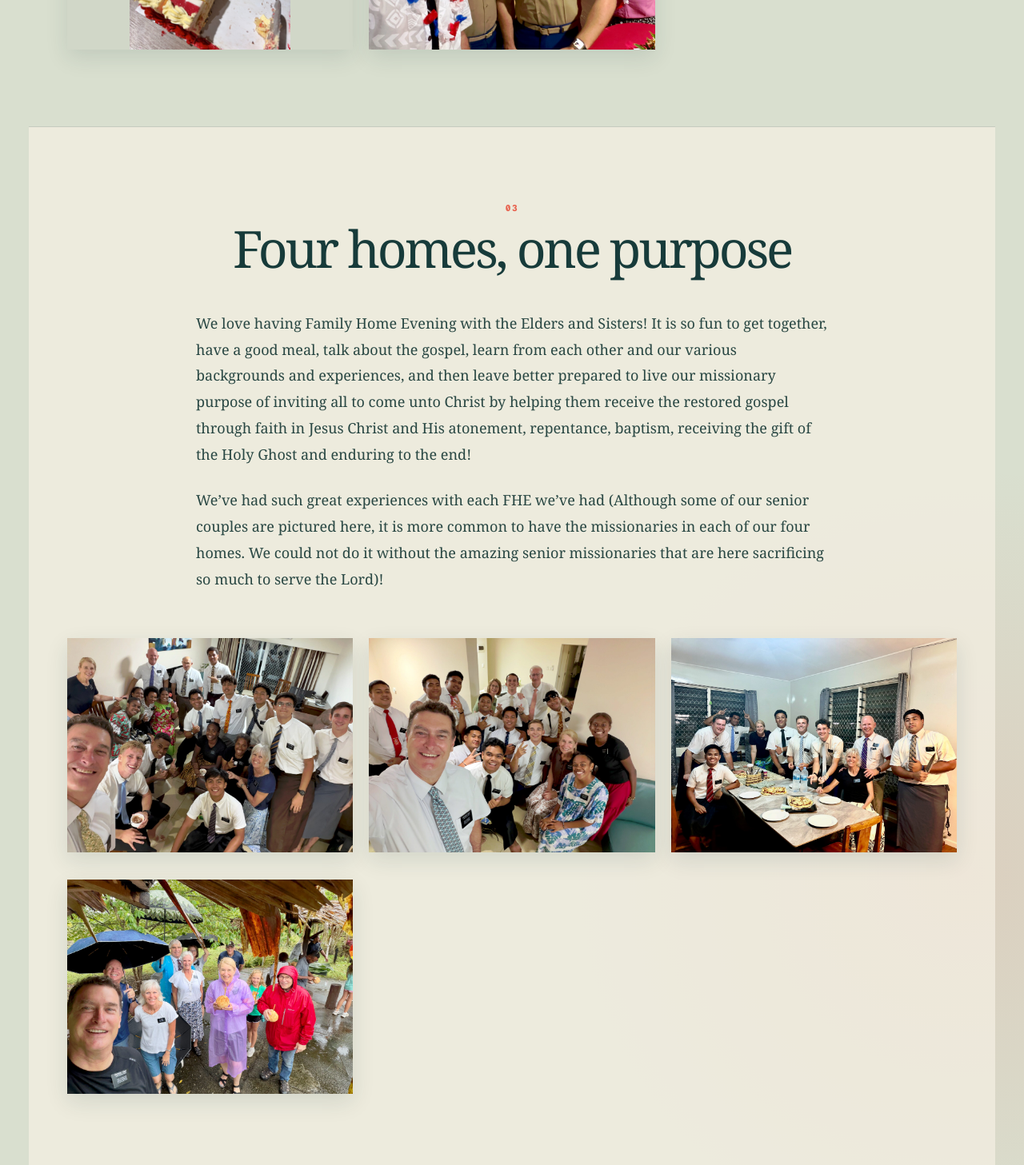
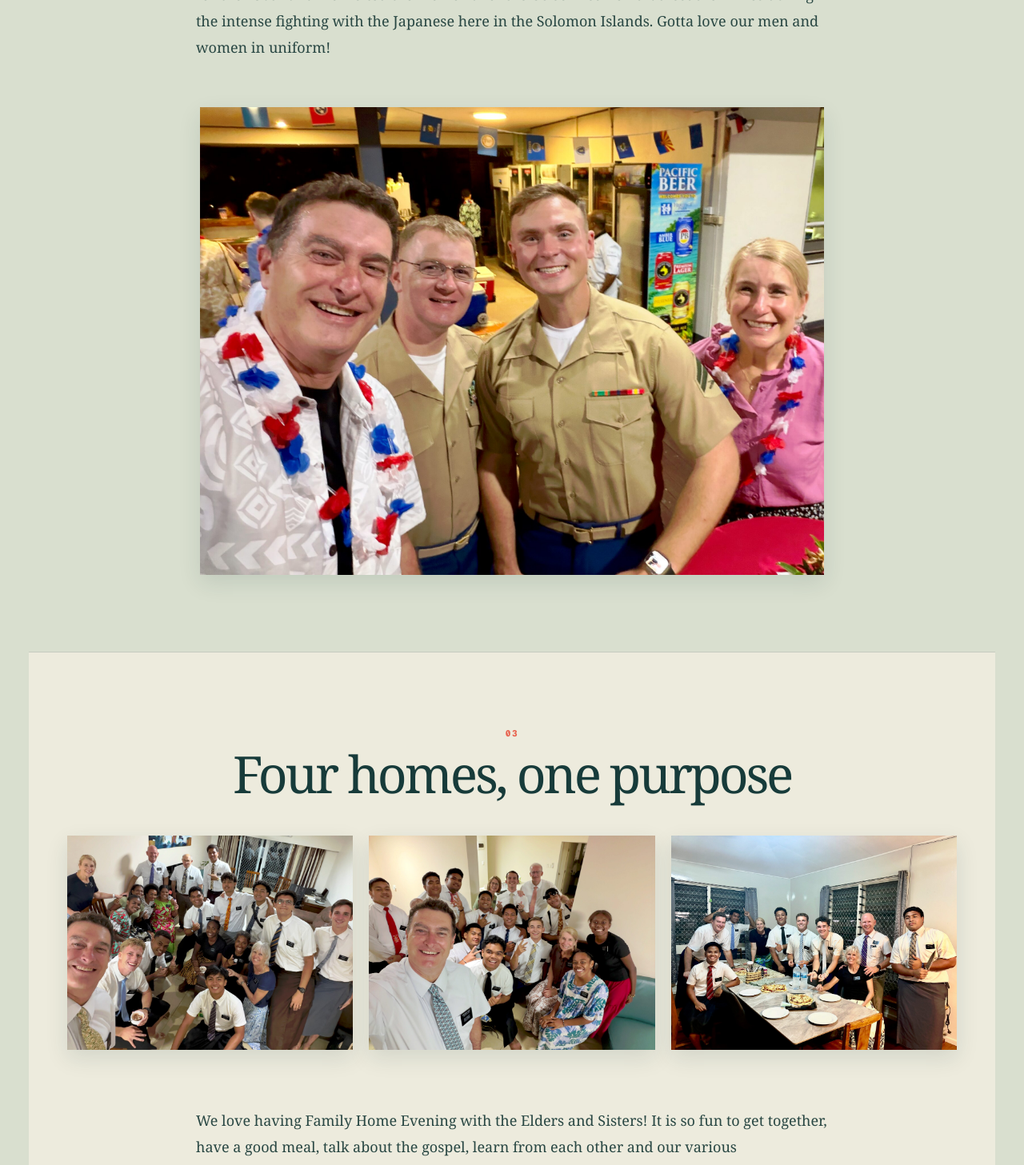
Before and after one commit to mckaycourt/solomon-islands-mission, a Next.js app: page /letters/august-5 in a window 1280 px wide. Shown: the part 3160-4617 px from the top of the page at 80% size. Built offline with nearby package versions, Linux system fonts and the light colour scheme.

Commit message:
Match August photo sequence to PDF

```diff
--- a/app/PhotoGallery.tsx
+++ b/app/PhotoGallery.tsx
@@ -48,7 +48,7 @@ export function PhotoGallery({ photos, showCaptions = true }: { photos: readonly
 
   return (
     <>
-      <div className="gallery-grid">
+      <div className="gallery-grid" data-photo-count={photos.length}>
         {photos.map((photo, index) => (
           <figure key={photo.src} className={photo.className}>
             <button
--- a/app/globals.css
+++ b/app/globals.css
@@ -169,6 +169,8 @@ blockquote { margin: 50px -55px 62px 64px; padding: 36px 42px; background: var(-
 .photo-journal > header { max-width: 720px; margin: 0 auto 62px; text-align: center; }
 .photo-journal > header > p:last-child { max-width: 570px; margin: 0 auto; color: var(--ink-soft); }
 .gallery-grid { display: grid; grid-template-columns: repeat(3, minmax(0, 1fr)); gap: 34px 20px; }
+.gallery-grid[data-photo-count="1"] { grid-template-columns: minmax(0, 780px); justify-content: center; }
+.gallery-grid[data-photo-count="2"] { max-width: 980px; margin-right: auto; margin-left: auto; grid-template-columns: repeat(2, minmax(0, 1fr)); }
 .gallery-grid figure,
 .gallery-grid figure.wide,
 .gallery-grid figure.landscape,
@@ -177,6 +179,8 @@ blockquote { margin: 50px -55px 62px 64px; padding: 36px 42px; background: var(-
 .gallery-photo-button { width: 100%; display: block; padding: 0; border: 0; background: transparent; color: inherit; cursor: zoom-in; }
 .gallery-photo-button:focus-visible { outline: 3px solid var(--coral); outline-offset: 4px; }
 .gallery-grid img { width: 100%; aspect-ratio: 4 / 3; display: block; object-fit: contain; background: rgba(23, 59, 58, 0.045); box-shadow: 0 10px 26px rgba(23, 59, 58, 0.12); transition: transform 350ms ease, box-shadow 350ms ease; }
+.gallery-grid[data-photo-count="1"] .gallery-photo-button { width: fit-content; max-width: 100%; margin-right: auto; margin-left: auto; }
+.gallery-grid[data-photo-count="1"] img { width: auto; max-width: 100%; max-height: 720px; aspect-ratio: auto; }
 .gallery-grid figure:hover img { transform: translateY(-3px); box-shadow: 0 16px 34px rgba(23, 59, 58, 0.17); }
 .gallery-grid figcaption { padding: 11px 3px 0; color: var(--ink-soft); font-size: 10px; font-weight: 750; line-height: 1.45; letter-spacing: 0.06em; text-transform: uppercase; }
 .lightbox { position: fixed; inset: 0; z-index: 1000; display: grid; place-items: center; padding: 28px; background: rgba(23, 59, 58, 0.16); }
@@ -213,6 +217,7 @@ blockquote { margin: 50px -55px 62px 64px; padding: 36px 42px; background: var(-
 .dispatch-copy { max-width: 790px; margin: 0 auto 58px; }
 .dispatch-copy p { margin: 0 0 25px; color: #294743; font: 18px/1.82 Georgia, serif; }
 .dispatch-copy-after-gallery { margin-top: 72px; }
+.dispatch-section .gallery-grid + .dispatch-copy { margin-top: 72px; }
 .dispatch-section-tinted { max-width: none; padding-left: max(4%, calc((100vw - 1280px) / 2 + 4%)); padding-right: max(4%, calc((100vw - 1280px) / 2 + 4%)); background: rgba(246, 240, 228, 0.72); }
 .dispatch-continuation { padding-top: 25px; border-top: 0; }
 .scripture-closing { padding: 95px 20px 35px; text-align: center; }
@@ -306,6 +311,7 @@ footer > a:last-child { font-weight: 700; }
   .milestone { padding: 14px 13px; }
   .milestone strong { font-size: 46px; }
   .gallery-grid { grid-template-columns: 1fr; gap: 30px; }
+  .gallery-grid[data-photo-count="2"] { grid-template-columns: 1fr; }
   .lightbox { padding: 10px; }
   .lightbox-panel { width: calc(100vw - 20px); height: min(680px, 92vh); padding: 44px 10px 12px; grid-template-columns: 44px minmax(0, 1fr) 44px; gap: 6px; }
   .lightbox-figure { grid-template-rows: minmax(0, 1fr) 62px; }
--- a/app/letters/august-5/page.tsx
+++ b/app/letters/august-5/page.tsx
@@ -21,18 +21,24 @@ const teachingPhotos = [
   { src: "/photos/august-5/family-teaching-selfie.jpg", alt: "Missionaries smiling with a family during a teaching visit", caption: "A joyful teaching visit" },
 ] as const;
 
-const americaPhotos = [
+const americaBeforeCopyPhotos = [
   { src: "/photos/august-5/guadalcanal-memorial.jpg", alt: "President and Sister Court at the Guadalcanal American Memorial", caption: "Guadalcanal American Memorial" },
   { src: "/photos/august-5/memorial-flags.jpg", alt: "American and Solomon Islands flags flying over the Guadalcanal memorial", caption: "Remembering those who served" },
   { src: "/photos/august-5/courts-memorial-selfie.jpg", alt: "President and Sister Court at the memorial wall", caption: "At the memorial wall" },
   { src: "/photos/august-5/independence-cake.jpg", alt: "A cake decorated as an American flag for the 250th anniversary", caption: "Celebrating 250 years" },
+] as const;
+
+const embassyPhotos = [
   { src: "/photos/august-5/embassy-reception.jpg", alt: "President and Sister Court with guests at the US Embassy reception", caption: "The US Embassy reception" },
 ] as const;
 
-const fhePhotos = [
+const fheBeforeCopyPhotos = [
   { src: "/photos/august-5/fhe-living-room.jpg", alt: "Missionaries and senior couples gathered in a living room for Family Home Evening", caption: "Family Home Evening together" },
   { src: "/photos/august-5/fhe-group.jpg", alt: "Missionaries smiling together during Family Home Evening", caption: "Learning from each other" },
   { src: "/photos/august-5/fhe-dinner.jpg", alt: "Missionaries and senior couples gathered around a dinner table", caption: "A good meal and good company" },
+] as const;
+
+const fheAfterCopyPhotos = [
   { src: "/photos/august-5/rainy-senior-missionaries.jpg", alt: "Senior missionaries smiling together on a rainy day", caption: "Our amazing senior missionaries" },
 ] as const;
 
@@ -48,15 +54,27 @@ const cocoaPhotos = [
   { src: "/photos/august-5/grace-cocoa-farmer.jpg", alt: "Grace holding produce from her cocoa farm", caption: "Grace and her family plantation" },
 ] as const;
 
-const familyPhotos = [
+const omaePhotos = [
   { src: "/photos/august-5/omae-family-airport.jpg", alt: "The O’mae family together at the airport", caption: "The O’mae family · On their way to the temple" },
+] as const;
+
+const elderSamiaPhotos = [
   { src: "/photos/august-5/elder-samia-airport.jpg", alt: "Elder Samia with family and missionaries at the airport", caption: "Elder Samia · Back to serve" },
+] as const;
+
+const fanasiaPhotos = [
   { src: "/photos/august-5/fanasia-family.jpg", alt: "The Fanasia family with President and Sister Court", caption: "The Fanasia family · Sealed together" },
 ] as const;
 
-const missionaryPhotos = [
+const nahaHousePhotos = [
   { src: "/photos/august-5/naha-house-missionaries.jpg", alt: "Missionaries and senior couples together above the former Naha house", caption: "Goodbye to the Naha House" },
+] as const;
+
+const missionariesTogetherPhotos = [
   { src: "/photos/august-5/missionaries-together.jpg", alt: "A large group of missionaries gathered outside a meetinghouse", caption: "Ours forever" },
+] as const;
+
+const elderWilkersonPhotos = [
   { src: "/photos/august-5/elder-wilkerson-airport.jpg", alt: "Elder Wilkerson arriving at the Honiara airport", caption: "Welcome, Elder Wilkerson" },
 ] as const;
 
@@ -153,11 +171,12 @@ export default function AugustFiveLetter() {
             <p className="section-number">02</p>
             <h2>‘Merica on Guadalcanal</h2>
           </header>
+          <PhotoGallery photos={americaBeforeCopyPhotos} showCaptions={false} />
           <div className="dispatch-copy">
             <p>It’s been so amazing to be living on Guadalcanal during the 250th anniversary of the signing of the Declaration of Independence and during the anniversary of the US Marines landing on Guadalcanal, August 7th, 1942.</p>
             <p>Around here it’s definitely been ‘Merica. We were invited by the US Embassy to a reception for the 250th and we visited the memorial of the US servicemen that lost their lives during the intense fighting with the Japanese here in the Solomon Islands. Gotta love our men and women in uniform!</p>
           </div>
-          <PhotoGallery photos={americaPhotos} showCaptions={false} />
+          <PhotoGallery photos={embassyPhotos} showCaptions={false} />
         </section>
 
         <section className="dispatch-section dispatch-section-tinted">
@@ -165,44 +184,53 @@ export default function AugustFiveLetter() {
             <p className="section-number">03</p>
             <h2>Four homes, one purpose</h2>
           </header>
+          <PhotoGallery photos={fheBeforeCopyPhotos} showCaptions={false} />
           <div className="dispatch-copy">
             <p>{fheParagraphOne}</p>
             <p>{fheParagraphTwo}</p>
           </div>
-          <PhotoGallery photos={fhePhotos} showCaptions={false} />
+          <PhotoGallery photos={fheAfterCopyPhotos} showCaptions={false} />
         </section>
 
         <section className="dispatch-section">
           <header><p className="section-number">04</p><h2>Cocoa, coconuts, and Grace</h2></header>
+          <PhotoGallery photos={cocoaPhotos} showCaptions={false} />
           <div className="dispatch-copy">
             <p>{sourceParagraph(19, 0)}</p>
             <p>{sourceParagraph(19, 1)}</p>
             <p>{sourceParagraph(19, 2)} {sourceParagraph(20, 0)}</p>
           </div>
-          <PhotoGallery photos={cocoaPhotos} showCaptions={false} />
         </section>
 
         <section className="dispatch-section dispatch-section-tinted">
           <header><p className="section-number">05</p><h2>The gathering on display</h2></header>
           <div className="dispatch-copy">
             <p>{sourceParagraph(20, 1)}</p>
-            <p>{sourceParagraph(20, 2)}</p>
-            <p>{sourceParagraph(21, 0)}</p>
-            <p>{sourceParagraph(22, 0)}</p>
           </div>
-          <PhotoGallery photos={familyPhotos} showCaptions={false} />
+          <PhotoGallery photos={omaePhotos} showCaptions={false} />
+          <div className="dispatch-copy"><p>{sourceParagraph(20, 2)}</p></div>
+          <PhotoGallery photos={elderSamiaPhotos} showCaptions={false} />
+          <div className="dispatch-copy"><p>{sourceParagraph(21, 0)}</p></div>
+          <PhotoGallery photos={fanasiaPhotos} showCaptions={false} />
+          <div className="dispatch-copy"><p>{sourceParagraph(22, 0)}</p></div>
         </section>
 
         <section className="dispatch-section dispatch-continuation">
+          <PhotoGallery photos={nahaHousePhotos} showCaptions={false} />
           <div className="dispatch-copy">
             <p>{sourceParagraph(23, 0)}</p>
             <p>{sourceParagraph(23, 1)}</p>
             <p>{sourceParagraph(23, 2)}</p>
+          </div>
+          <PhotoGallery photos={missionariesTogetherPhotos} showCaptions={false} />
+          <div className="dispatch-copy">
             <p>{sourceParagraph(24, 0)}</p>
             <p>{sourceParagraph(24, 1)}</p>
+          </div>
+          <PhotoGallery photos={elderWilkersonPhotos} showCaptions={false} />
+          <div className="dispatch-copy">
             <p>{sourceParagraph(25, 0)}</p>
           </div>
-          <PhotoGallery photos={missionaryPhotos} showCaptions={false} />
         </section>
 
         <section className="dispatch-section malaita-section">
@@ -213,12 +241,10 @@ export default function AugustFiveLetter() {
             <p>{sourceParagraph(25, 3)}</p>
             <p>{sourceParagraph(25, 4)}</p>
           </div>
+          <PhotoGallery photos={dieselPhotos} showCaptions={false} />
           <div className="dispatch-copy">
             <p>{sourceParagraph(28, 0)}</p>
             <p>{sourceParagraph(28, 1)} {sourceParagraph(29, 0)}</p>
-          </div>
-          <PhotoGallery photos={dieselPhotos} showCaptions={false} />
-          <div className="dispatch-copy dispatch-copy-after-gallery">
             <p>{sourceParagraph(29, 1)}</p>
             <p>{sourceParagraph(29, 2)}</p>
             <p>{sourceParagraph(29, 3)}</p>
```
